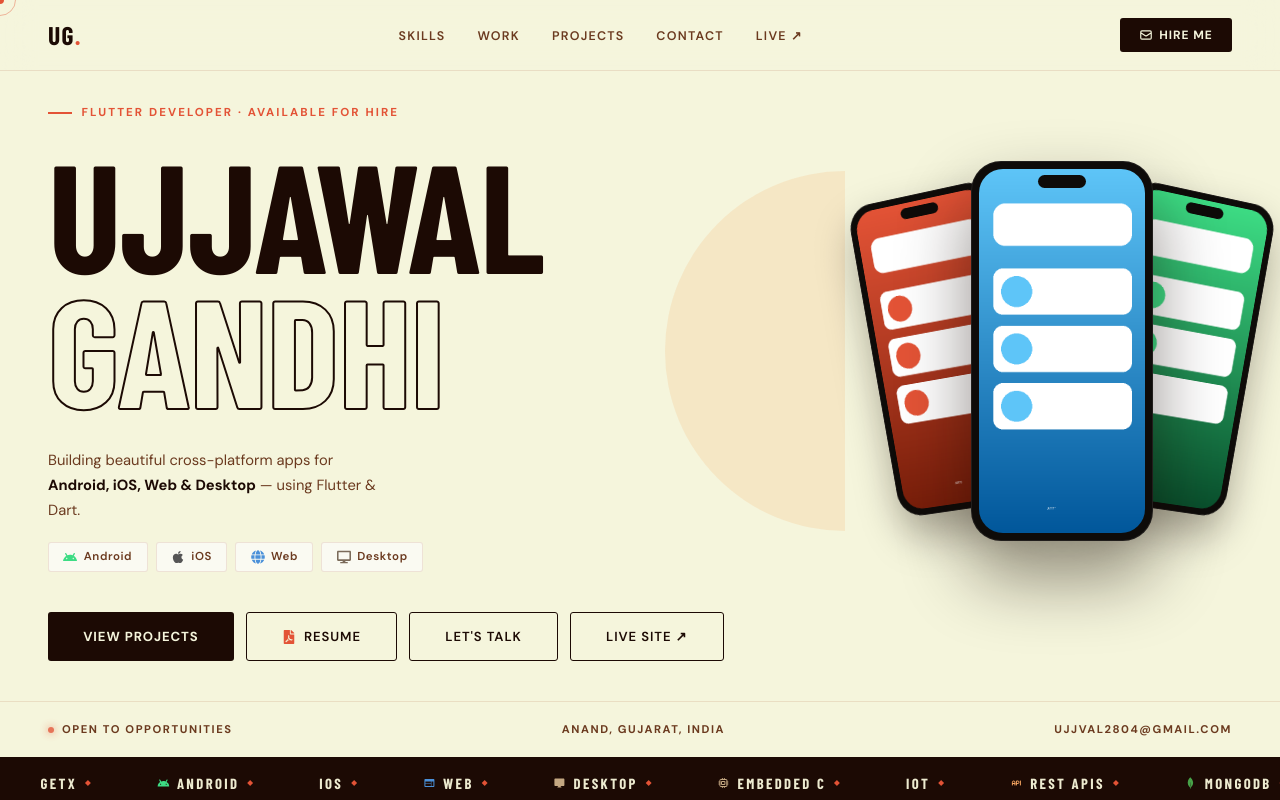
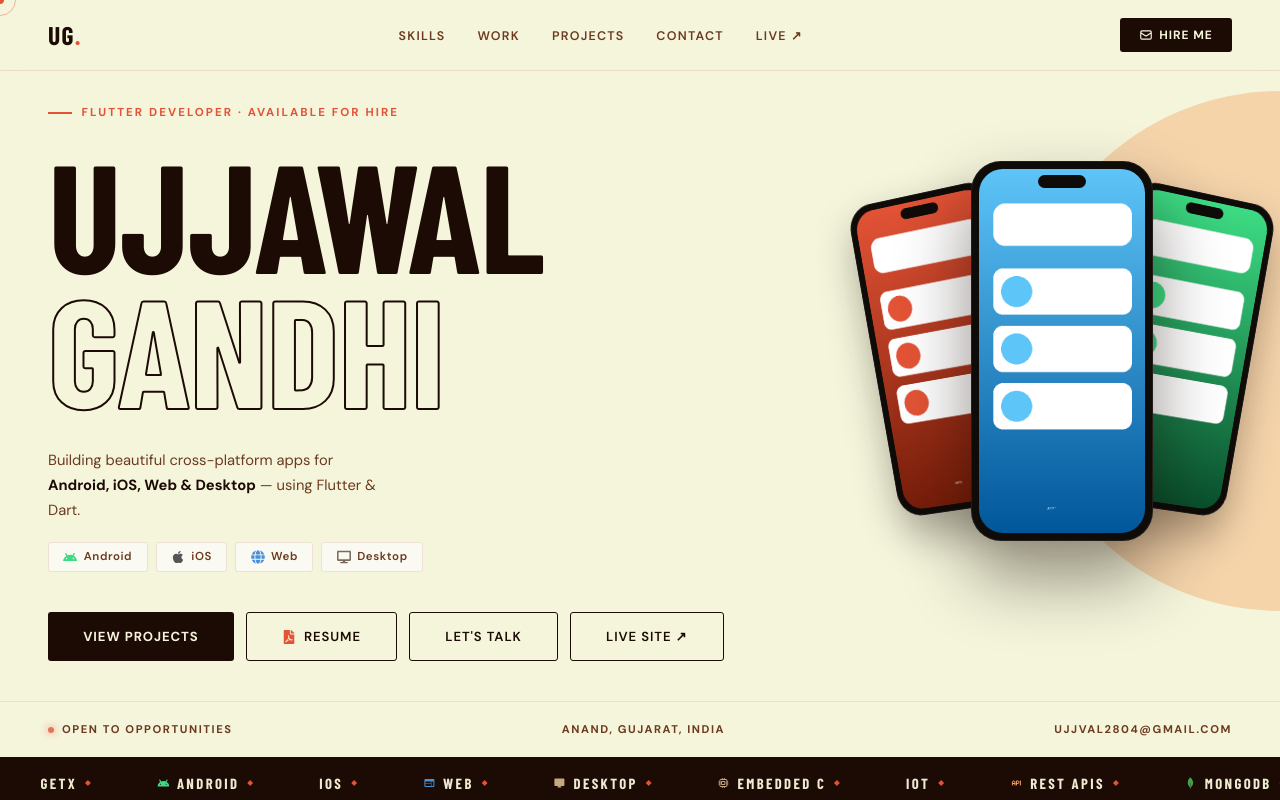
Before and after one commit to UjjvalGandhi/my_portfolio, a Next.js app in the folder nextjs/: page / in a window 1280 px wide. Shown: the top 800 px of the page. Built offline with nearby package versions, Linux system fonts and the light colour scheme; a web font is replaced by a local one.

Commit message:
circle changes

```diff
--- a/nextjs/components/Hero.tsx
+++ b/nextjs/components/Hero.tsx
@@ -32,7 +32,6 @@
 
       {/* ── LEFT ── */}
       <div className="hero-left-pad" style={{ background:"var(--bg)", padding:"6.5rem 3rem 2.5rem", display:"flex", flexDirection:"column", justifyContent:"flex-start", position:"relative", overflow:"hidden" }}>
-        <div style={{ position:"absolute", right:0, top:"50%", transform:"translateY(-50%)", width:180, height:360, borderRadius:"180px 0 0 180px", background:"var(--sand)", opacity:0.18, pointerEvents:"none" }} />
 
         <motion.p {...fadeUp(0.1)} style={{ display:"inline-flex", alignItems:"center", gap:".6rem", fontSize:".72rem", fontWeight:700, letterSpacing:".18em", textTransform:"uppercase", color:"var(--red)", marginBottom:"1.5rem" }}>
           <span style={{ width:24, height:2, background:"var(--red)", display:"inline-block" }} />
@@ -72,6 +71,9 @@
         transition={{ duration:0.8, delay:0.2, ease:"easeOut" }}
         style={{ width:"34vw", background:"transparent", position:"relative", display:"flex", flexDirection:"column", alignItems:"center", justifyContent:"center", padding:"2rem" }}
       >
+        {/* half-circle backdrop, anchored to right edge, behind phones */}
+        <div style={{ position:"absolute", right:0, top:"50%", transform:"translateY(-50%)", width:260, height:520, borderRadius:"520px 0 0 520px", background:"var(--sand)", opacity:0.4, zIndex:0, pointerEvents:"none" }} />
+
         {/* ── 3D PHONE FAN ── */}
         <div className="phone-fan" style={{ position:"relative", zIndex:1, width:"100%", height:"100%", display:"flex", alignItems:"center", justifyContent:"center", perspective:"1400px" }}>
           {phones.map((p, i) => (
```
